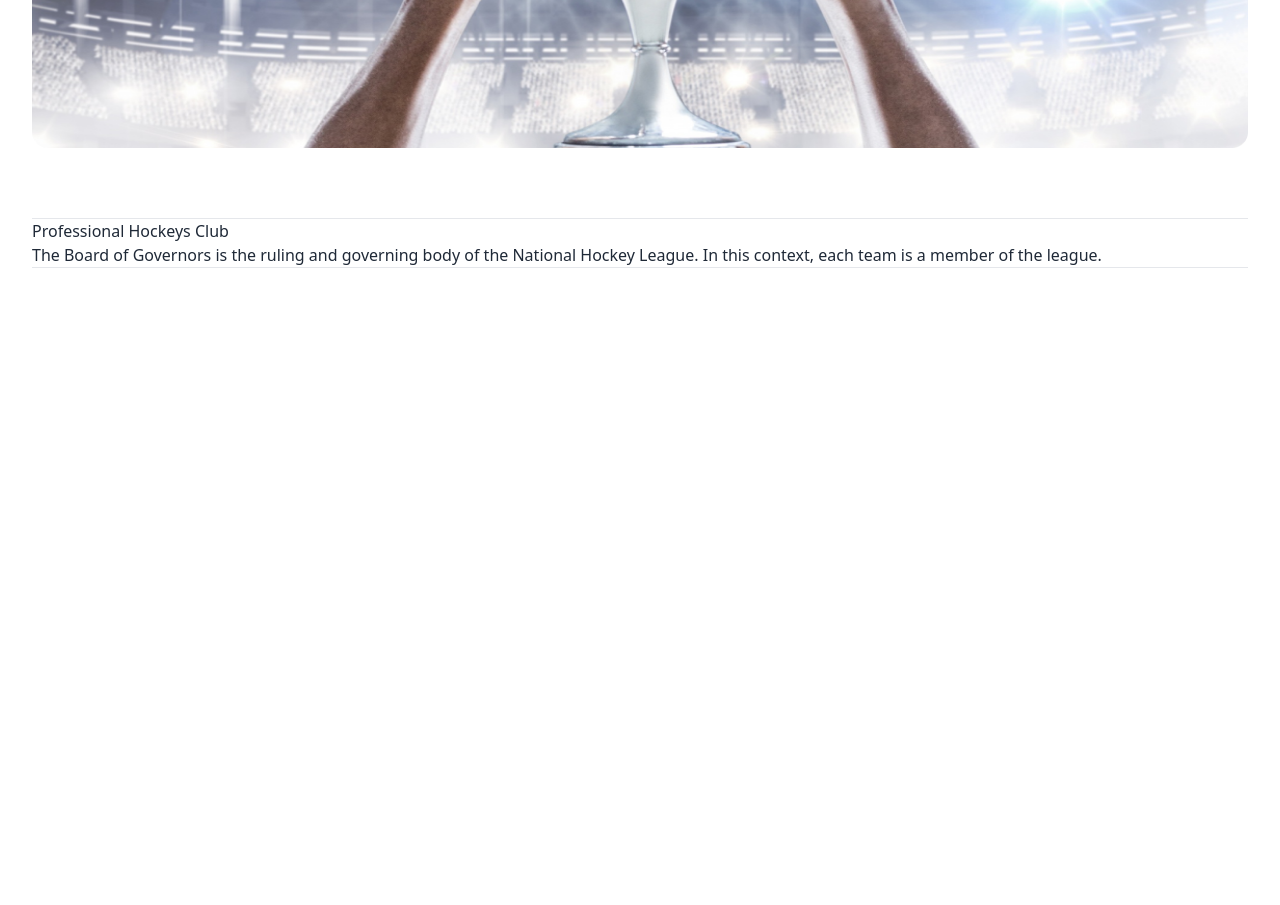
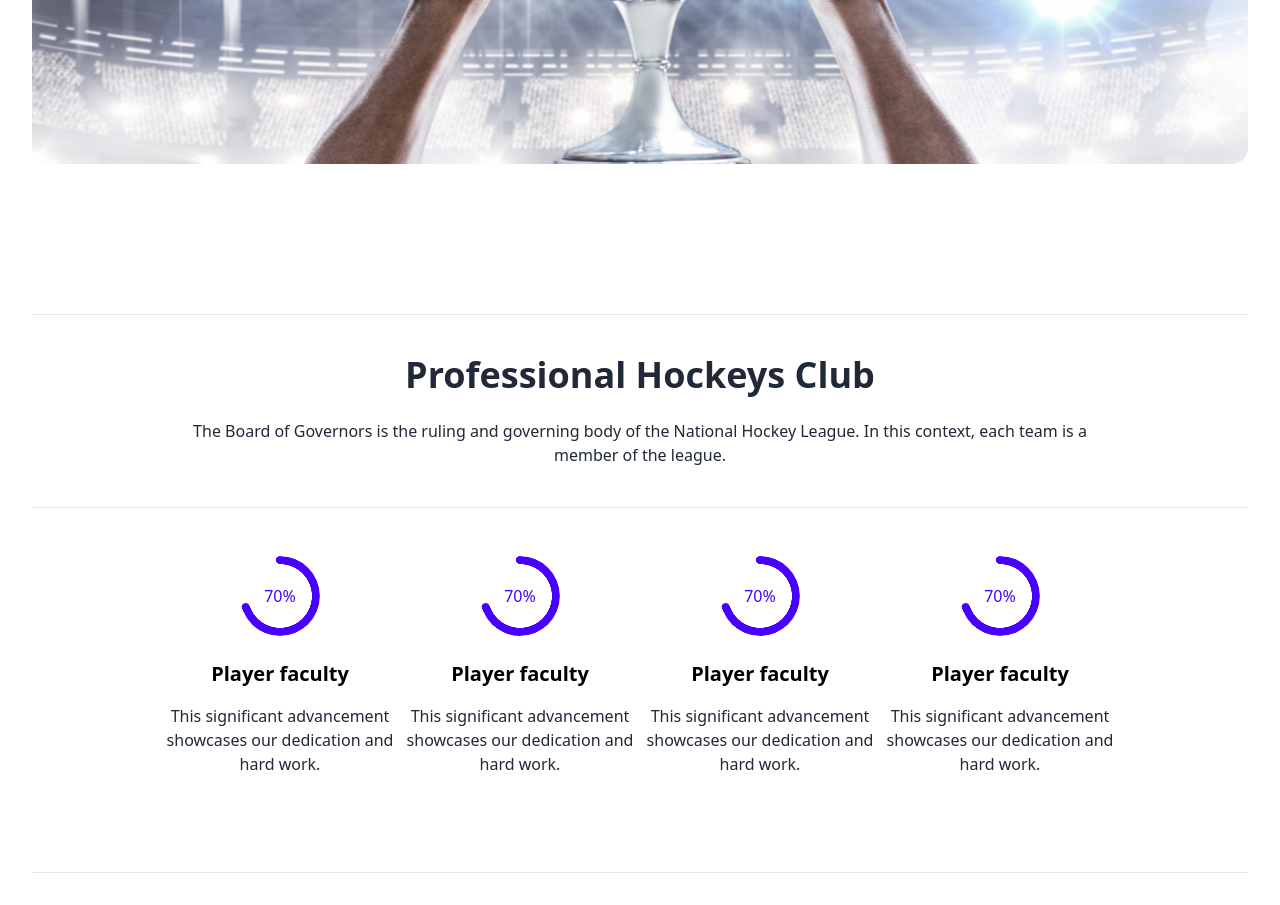
Before and after one commit to shipon1242/Assignment-three, a plain HTML site: page index.html in a window 1280 px wide. Shown: the part 518-1423 px from the top of the page. Before the commit the page ends 818 px from the top, so only its background shows below. Drawn offline with nearby package versions, Linux system fonts and the light colour scheme.

Commit message:
profession section add with out responce

```diff
--- a/index.html
+++ b/index.html
@@ -82,7 +82,7 @@
               </div>
         </nav>
         <!--- bannneer-->
-        <div class=" container mx-auto p-4">
+        <div class=" container mx-auto p-4 lg:mt-4">
         <div class="carousel container mx-auto max-h-[220px] lg:max-h-[550px]
 
             ">
@@ -109,17 +109,43 @@
 
     </header>
     <main>
-      <section class="container mx-auto p-8 ">
+      <section class="container mx-auto p-8
+       mt-8px lg:mt-20 ">
 
-        <div class="" >
-          <hr>
-          <h3>Professional Hockeys Club</h3>
-          <p>The Board of Governors is the ruling and governing body of the National Hockey League. In this context, each team is a member of the league.</p>
-          <hr>
-          <div>
+        <div class=" lg:space-y-10" >
+          <hr class="h-px bg-[#13131833]">
+          <div class="grid justify-center items-center text-center space-y-4 lg:space-y-6"> <h3 class="font-extrabold text-xl lg:text-4xl">Professional Hockeys Club</h3>
+            <p class="text-base font-normal lg:font-medium  px-8 lg:px-40">The Board of Governors is the ruling and governing body of the National Hockey League. In this context, each team is a member of the league.</p></div>
 
+          <hr class="h-px bg-[#13131833]">
+
+        </div>
+
+        <div class=" mt-12  lg:flex justify-between">
+
+           <div class="ml-32 text-center">
+            <div class="radial-progress text-primary w-30 h-30  " style="--value:70;" role="progressbar">70%</div>
+            <h4 class="text-xl font-semibold mt-6 mb-4 text-black">Player faculty</h4>
+            <p class="text-base font-normal w-60">This significant advancement showcases our dedication and hard work.</p>
           </div>
+          <div class=" text-center">
+            <div class="radial-progress text-primary w-30 h-30  " style="--value:70;" role="progressbar">70%</div>
+            <h4 class="text-xl font-semibold mt-6 mb-4 text-black">Player faculty</h4>
+            <p class="text-base font-normal w-60">This significant advancement showcases our dedication and hard work.</p>
+          </div>
+          <div class=" text-center">
+            <div class="radial-progress text-primary w-30 h-30  " style="--value:70;" role="progressbar">70%</div>
+            <h4 class="text-xl font-semibold mt-6 mb-4 text-black">Player faculty</h4>
+            <p class="text-base font-normal w-60">This significant advancement showcases our dedication and hard work.</p>
+          </div>
+          <div class="mr-32 text-center">
+            <div class="radial-progress text-primary w-30 h-30  " style="--value:70;" role="progressbar">70%</div>
+            <h4 class="text-xl font-semibold mt-6 mb-4 text-black">Player faculty</h4>
+            <p class="text-base font-normal w-60">This significant advancement showcases our dedication and hard work.</p>
+          </div>
+           </div>
         </div>
+        <hr class=" mt-24 h-px bg-[#13131833]">
       </section>
     </main>
     <footer></footer>
```
